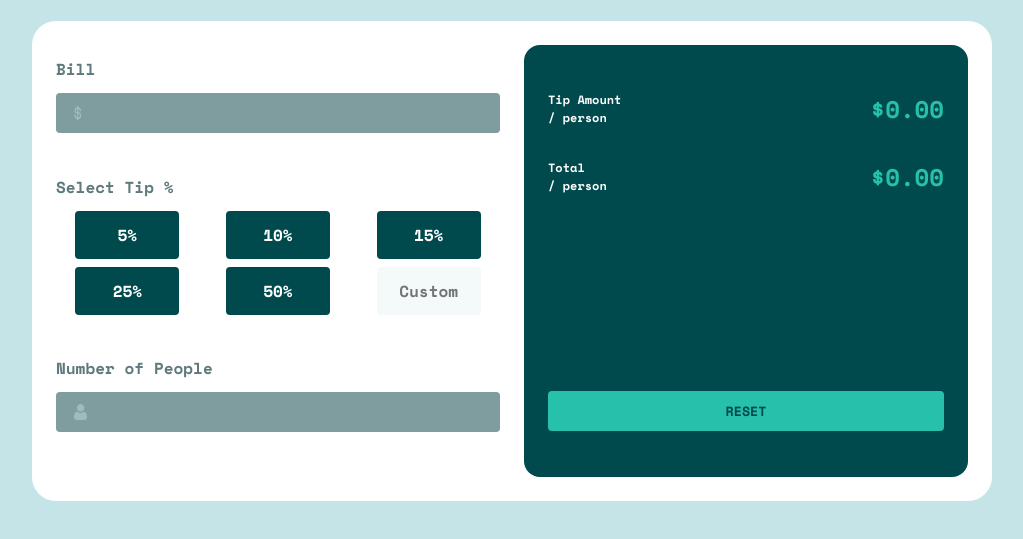
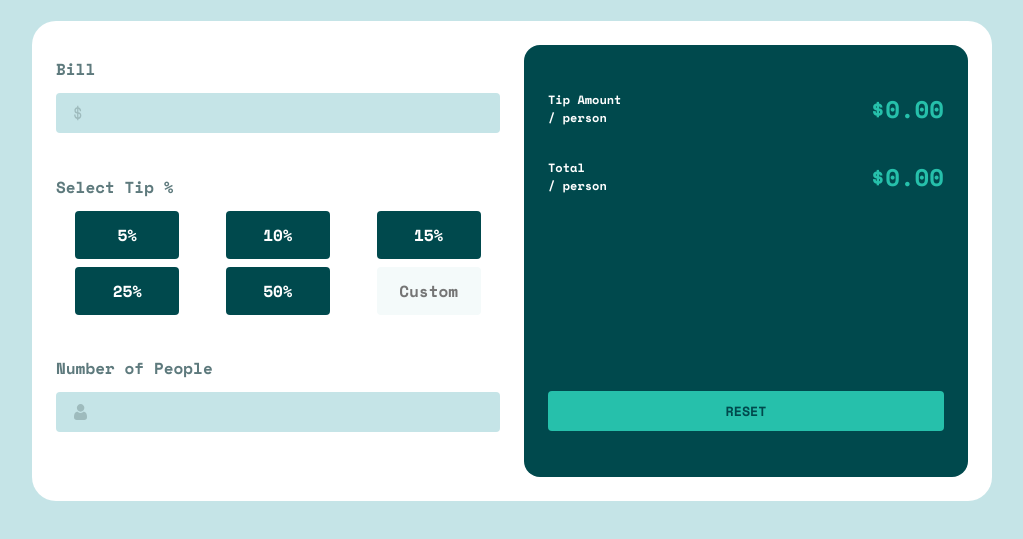
Before and after one commit to DeZoST/tip-calculator-app, a plain HTML site: page index.html in a window 1280 px wide. Shown: the part 99-638 px from the top of the page, without its empty margins (128-1151 px from the left). Drawn offline with nearby package versions, Linux system fonts and the light colour scheme.

Commit message:
Changé la couleur des input field car trop sombre

```diff
--- a/styles/style.css
+++ b/styles/style.css
@@ -32,7 +32,7 @@ input{
     margin: 0;
     width: 100%;
     border: none;
-    background-color: var(--Grayish-cyan);
+    background-color: var(--Light-grayish-cyan);
 }
 
 .header{
@@ -78,7 +78,7 @@ input{
     display: flex;
     align-items: center;
     height: 2.5rem;
-    background-color: var(--Grayish-cyan);
+    background-color: var(--Light-grayish-cyan);
     border: none;
     border-radius: 0.25rem;
     padding-inline: 1rem;
```
